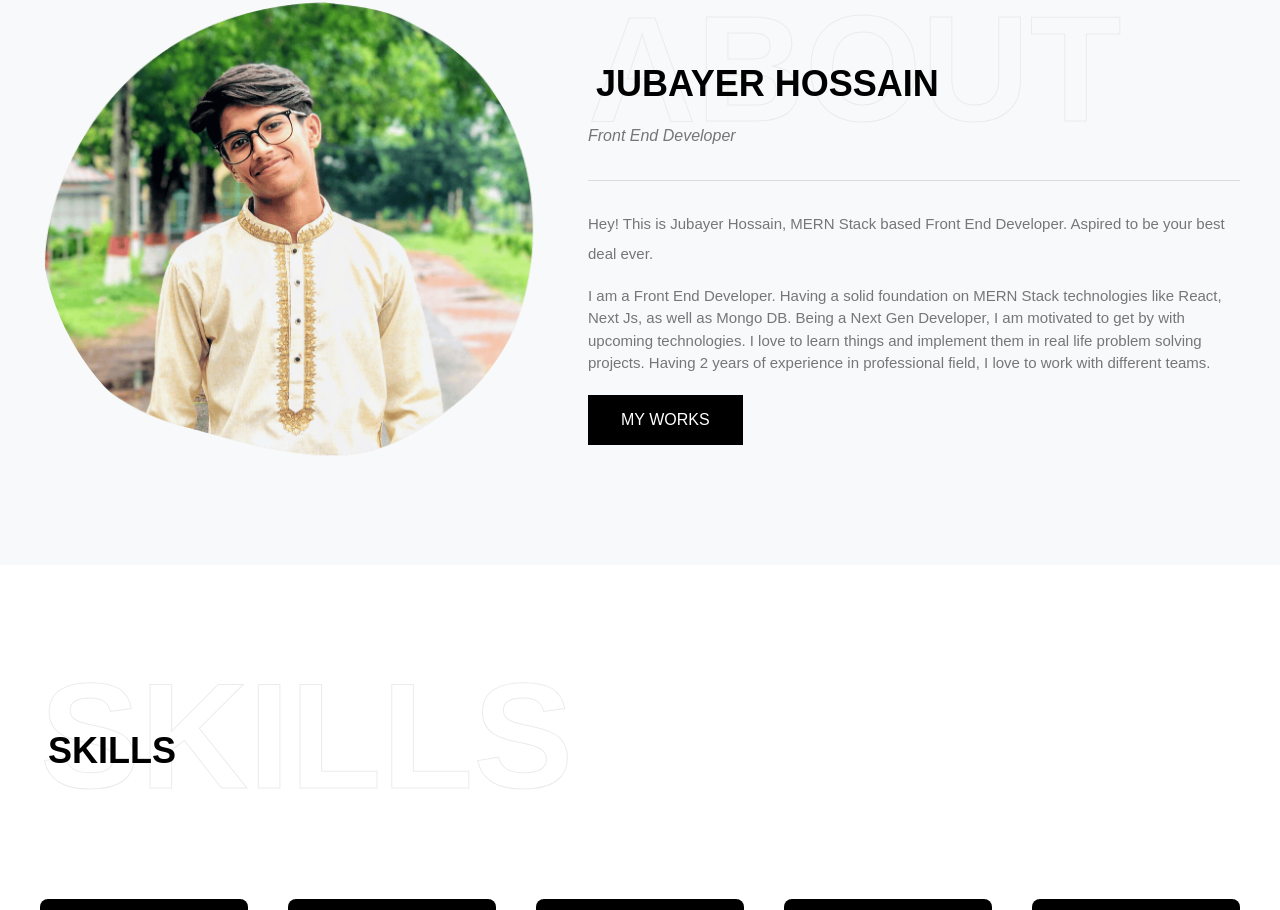
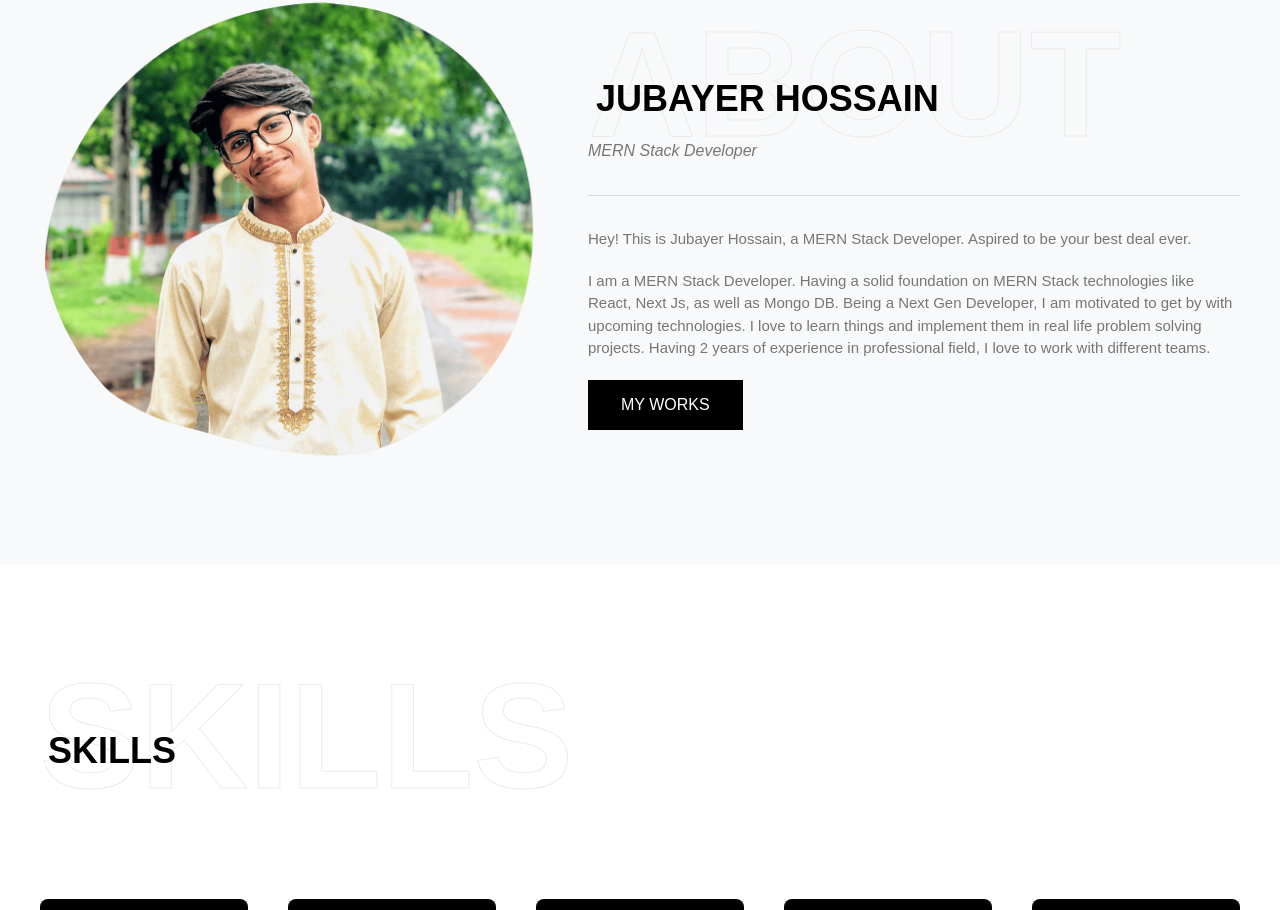
Before and after one commit to jubayerCodes/jubayerHossain, a React (Vite) app: page / in a window 1280 px wide. Shown: the part 931-1841 px from the top of the page. Built offline with nearby package versions, Linux system fonts and the light colour scheme.

Commit message:
fixed font color

```diff
--- a/index.html
+++ b/index.html
@@ -4,7 +4,7 @@
     <meta charset="UTF-8" />
     <link rel="icon" type="image/svg+xml" href="/favicon.ico" />
     <meta name="viewport" content="width=device-width, initial-scale=1.0" />
-    <title>Jubayer - Front End Developer</title>
+    <title>Jubayer - MERN Stack Developer</title>
   </head>
   <body>
     <div id="root"></div>
--- a/src/index.css
+++ b/src/index.css
@@ -56,7 +56,7 @@ body{
 }
 
 .dark .contact-form input, .dark .contact-form textarea{
-  @apply bg-transparent text-[var(--text-color)]
+  @apply bg-transparent text-[#9CA3AF]
 }
 
 .dark .divider {
--- a/src/pages/Home/AboutSection/AboutSection.jsx
+++ b/src/pages/Home/AboutSection/AboutSection.jsx
@@ -14,14 +14,14 @@ const AboutSection = () => {
                 </div>
                 <div className='w-full md:w-7/12 md:pl-12'>
                     <SectionTitle bgTitle={'about'} title={'jubayer hossain'} />
-                    <p className='text-[var(--text-color)] mt-5 italic'>Front End Developer</p>
+                    <p className='text-[var(--text-color)] mt-5 italic'>MERN Stack Developer</p>
                     <Divider className='pt-8 divider' />
                     <div className='pt-7'>
                         <p className='section-desc mb-4'>
-                            Hey! This is Jubayer Hossain, MERN Stack based Front End Developer. Aspired to be your best deal ever.
+                            Hey! This is Jubayer Hossain, a MERN Stack Developer. Aspired to be your best deal ever.
                         </p>
                         <p className="text-[var(--text-color)] text-[15px]">
-                            I am a Front End Developer. Having a solid foundation on MERN Stack technologies like React, Next Js, as well as Mongo DB. Being a Next Gen Developer, I am motivated to get by with upcoming technologies. I love to learn things and implement them in real life problem solving projects. Having 2 years of experience in professional field, I love to work with different teams.
+                            I am a MERN Stack Developer. Having a solid foundation on MERN Stack technologies like React, Next Js, as well as Mongo DB. Being a Next Gen Developer, I am motivated to get by with upcoming technologies. I love to learn things and implement them in real life problem solving projects. Having 2 years of experience in professional field, I love to work with different teams.
                         </p>
                         <div className='flex flex-col-reverse sm:flex-row justify-start gap-5 items-stretch mt-5'>
                             <AnchorLink href='#portfolioSection'>
--- a/src/pages/Home/Hero/Hero.jsx
+++ b/src/pages/Home/Hero/Hero.jsx
@@ -31,7 +31,7 @@ const Hero = () => {
             <div className="my-container py-72 flex flex-col-reverse md:flex-row justify-between items-stretch md:items-center gap-12 lg:gap-0">
                 <div className='text-center xl:text-start'>
                     <h1 className='hero-title text-5xl md:text-7xl lg:text-8xl xl:text-9xl uppercase font-bold'><span className='text-transparent my-stroke'>Jubayer</span> <br /> Hossain</h1>
-                    <p className='sub-heading md:text-start'>Front End Developer</p>
+                    <p className='sub-heading md:text-start'>MERN Stack Developer</p>
                     <a href={resumePdf} download={"Jubayer_Hossain_MERN_Stack_Developer"}>
                         <button className="my-btn mt-5">my Resume</button>
                     </a>
--- a/src/pages/Home/Skills/Skills.jsx
+++ b/src/pages/Home/Skills/Skills.jsx
@@ -18,7 +18,7 @@ const Skills = () => {
 
     const skills = [
         {
-            name: 'React JS',
+            name: 'React',
             logo: reactLogo
         },
         {
@@ -34,7 +34,7 @@ const Skills = () => {
             logo: nodeLogo
         },
         {
-            name: 'Mongo DB',
+            name: 'MongoDB',
             logo: mongodbLogo
         },
         {
--- a/src/pages/shared/Footer/Footer.jsx
+++ b/src/pages/shared/Footer/Footer.jsx
@@ -12,7 +12,7 @@ const Footer = () => {
                         Jubayer
                     </h3>
                     <p className='text-white text-[14px]'>
-                        Motivated Front End Developer with a passion for creating seamless web applications.
+                        Motivated MERN Stack Developer with a passion for creating seamless web applications.
                     </p>
                 </div>
                 <div>
```
